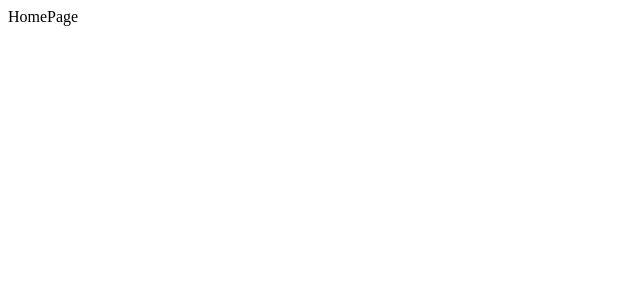
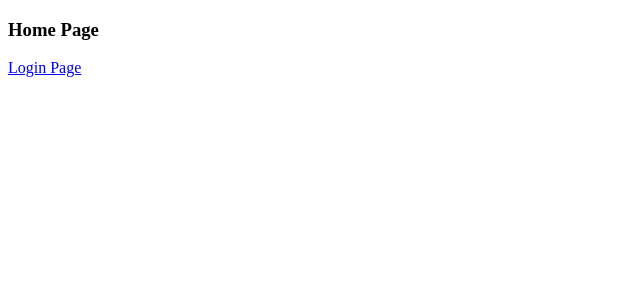
Before and after one commit to rastiv/e-commerce-store, a React (Vite) app: page / in a window 1280 px wide. Shown: the top 300 px of the page, without its empty margins (0-640 px from the left). Built offline with nearby package versions, Linux system fonts and the light colour scheme.

Commit message:
add page lazy loading

```diff
--- a/package.json
+++ b/package.json
@@ -12,7 +12,7 @@
   "dependencies": {
     "react": "^19.2.4",
     "react-dom": "^19.2.4",
-    "react-router-dom": "^7.13.2"
+    "react-router": "^7.13.2"
   },
   "devDependencies": {
     "@eslint/js": "^9.39.4",
--- a/src/app/providers/router/routerConfig.tsx
+++ b/src/app/providers/router/routerConfig.tsx
@@ -1,7 +1,7 @@
+import type { RouteProps } from "react-router";
 import HomePage from "@/pages/home/ui/HomePage";
 import LoginPage from "@/pages/login/ui/LoginPage";
 import { AppRouter, routePaths } from "@/shares/config";
-import type { RouteProps } from "react-router-dom";
 
 export const routeConfig: RouteProps[] = [
   {
--- a/src/app/providers/router/ui/AppRouter.tsx
+++ b/src/app/providers/router/ui/AppRouter.tsx
@@ -1,6 +1,6 @@
-import { Route, Routes } from "react-router-dom";
+import { Suspense } from "react";
+import { Route, Routes } from "react-router";
 import { routeConfig } from "../routerConfig";
-import { Suspense } from "react";
 
 export const AppRouter = () => {
   return (
@@ -9,12 +9,11 @@ export const AppRouter = () => {
         <Route
           key={path}
           path={path}
-          element={element}
-          //   element={
-          //     <Suspense key={path} fallback={<>loading...</>}>
-          //       {element}
-          //     </Suspense>
-          //   }
+          element={
+            <Suspense key={path} fallback={<>LOADING...</>}>
+              {element}
+            </Suspense>
+          }
         />
       ))}
     </Routes>
--- a/src/main.tsx
+++ b/src/main.tsx
@@ -2,7 +2,7 @@ import { StrictMode } from "react";
 import { createRoot } from "react-dom/client";
 import "./app/styles/index.scss";
 import App from "./app/App.tsx";
-import { BrowserRouter } from "react-router-dom";
+import { BrowserRouter } from "react-router";
 
 createRoot(document.getElementById("root")!).render(
   <StrictMode>
--- a/src/pages/home/ui/HomePage.tsx
+++ b/src/pages/home/ui/HomePage.tsx
@@ -1,5 +1,12 @@
+import { Link } from "react-router";
+
 const HomePage = () => {
-  return <div>HomePage</div>;
+  return (
+    <>
+      <h3>Home Page</h3>
+      <Link to={"/login"}>Login Page</Link>
+    </>
+  );
 };
 
 export default HomePage;
--- a/src/pages/login/ui/LoginPage.tsx
+++ b/src/pages/login/ui/LoginPage.tsx
@@ -1,5 +1,12 @@
+import { Link } from "react-router";
+
 const LoginPage = () => {
-  return <div>LoginPage</div>;
+  return (
+    <>
+      <h3>Login Page</h3>
+      <Link to={"/"}>Home Page</Link>
+    </>
+  );
 };
 
 export default LoginPage;
```
Also changed, not shown: src/pages/home/ui/HomePage.async.ts (+9 -9 lines), 2 other files (tests, documents, lock files or other folders).
